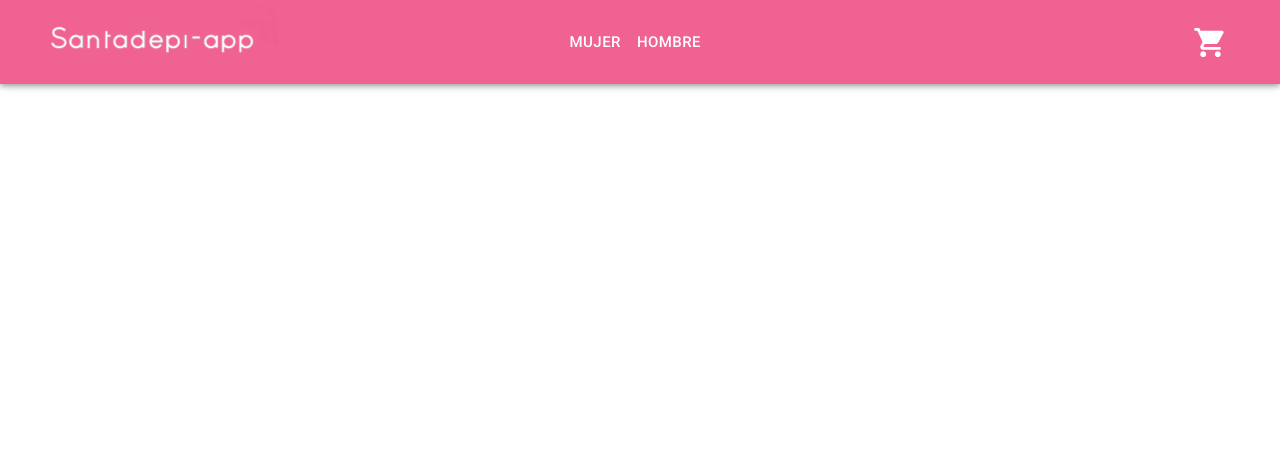
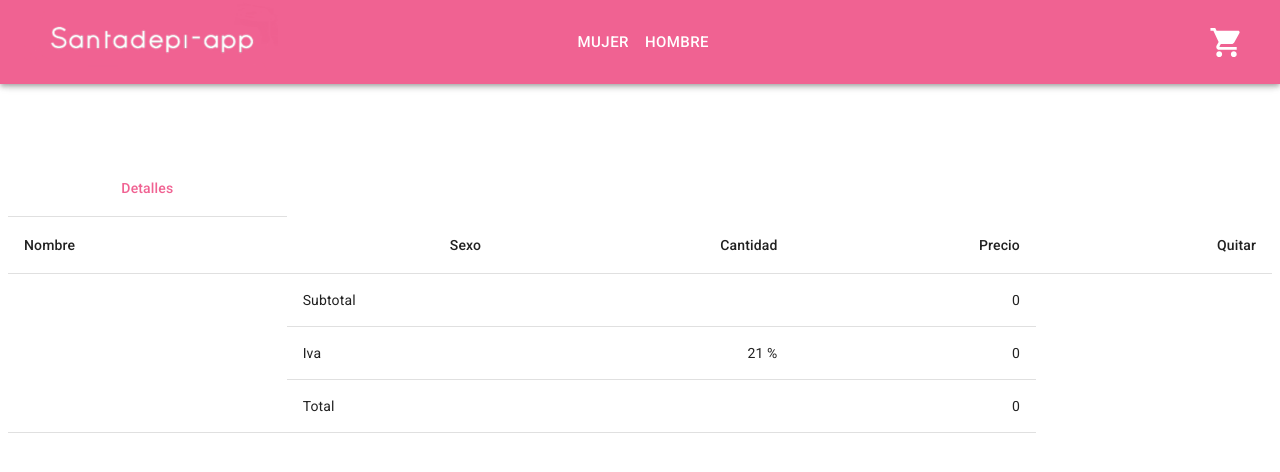
Before and after one commit to w4rfi/santafepi-app, a React (Create React App) app: page /cart in a window 1280 px wide. Before the commit this address had no page. Shown: the top 472 px of the page. Built offline with nearby package versions, Linux system fonts and the light colour scheme.

Commit message:
add Cart

```diff
--- a/src/App.js
+++ b/src/App.js
@@ -5,6 +5,7 @@ import Home from "./components/Home"
 import ItemListContainer from './components/ItemListContainer'
 import ItemDetailContainer from './components/ItemDetailContainer';
 import { CartContextProvider } from "./components/context/CartContext";
+import Cart from "./components/Cart";
 
 
 
@@ -18,6 +19,7 @@ function App() {
         <Route exact path='/' element={<Home greeting='SantaDepi' />} />
         <Route exact path='/category/:sexo' element={<ItemListContainer />} />
         <Route exact path='/item/:id' element={<ItemDetailContainer />} />
+        <Route exact path='/cart' element={ <Cart /> } />
       </Routes>
       </CartContextProvider>
     </Router>
--- /dev/null
+++ b/src/components/Cart.js
@@ -0,0 +1,81 @@
+import { Table, TableBody, TableCell, TableContainer, TableHead, TableRow, Paper, Tooltip, IconButton, Box} from '@mui/material';
+import DeleteIcon from '@mui/icons-material/Delete';
+import { useCartContext } from './context/CartContext';
+
+
+
+
+const Cart = () => {
+
+    const { cart, clear, removeItem } = useCartContext();
+
+    const amount = cart.reduce((acc, zonas) => acc + zonas.precio,0);
+
+    const iva = 0.21;
+
+    const addIva = amount * iva;
+
+    const totalAmount = amount + addIva;
+
+    console.log(cart)
+
+
+    return (
+        <Box sx={{color:'#f06292'}}>
+        <TableContainer  sx={{mt: 20}} >
+            <Table sx={{ minWidth: 500 }} aria-label="spanning table">
+                <TableHead >
+                    <TableRow >
+                        <TableCell align="center" sx={{textAlign:'center', color:'#f06292'}}>
+                            Detalles
+                        </TableCell>
+                    </TableRow>
+                    <TableRow>
+                        <TableCell >Nombre</TableCell>
+                        <TableCell align="right" >Sexo</TableCell>
+                        <TableCell align="right" >Cantidad</TableCell>
+                        <TableCell align="right" >Precio</TableCell>
+                        <TableCell align="right" >Quitar</TableCell>
+                    </TableRow>
+                </TableHead>
+                <TableBody >
+                    {cart.map((zonas) => (
+                        <TableRow key={zonas.id} >
+                            <TableCell >{zonas.zona}</TableCell>
+                            <TableCell align="right" >{zonas.sexo}</TableCell>
+                            <TableCell align="right" >{zonas.quantity}</TableCell>
+                            <TableCell align="right" >{zonas.precio}</TableCell>
+                            <TableCell align='right' >
+                            <Tooltip title="Delete">
+                            <IconButton>
+                                <DeleteIcon />
+                            </IconButton>
+                            </Tooltip>
+                            </TableCell>
+                        </TableRow>
+                    ))}
+
+                    <TableRow>
+                        <TableCell rowSpan={3} />
+                        <TableCell colSpan={2}>Subtotal</TableCell>
+                        <TableCell align="right">{amount}
+                        </TableCell>
+                    </TableRow>
+                    <TableRow>
+                        <TableCell>Iva</TableCell>
+                        <TableCell align="right">{`${(iva * 100).toFixed(0)} %`}
+                        </TableCell>
+                        <TableCell align="right">{addIva}</TableCell>
+                    </TableRow>
+                    <TableRow>
+                        <TableCell colSpan={2}>Total</TableCell>
+                        <TableCell align="right">{totalAmount}</TableCell>
+                    </TableRow>
+                </TableBody>
+            </Table>
+        </TableContainer>
+        </Box>
+    );
+}
+
+export default Cart;
--- a/src/components/CartWidget.js
+++ b/src/components/CartWidget.js
@@ -1,11 +1,22 @@
 import IconButton from '@mui/material/IconButton';
+import { Badge } from '@mui/material';
 import ShoppingCartIcon from '@mui/icons-material/ShoppingCart';
+import { useCartContext } from './context/CartContext';
 
 
 const CartWidget = () => {
+
+    const { cart } = useCartContext();
+
+    const totalQuantity = cart.reduce((acc, my) => acc + my.quantity,0);
+
+    console.log(totalQuantity)
+
     return(
-        <IconButton size="large" edge="start" color="inherit" aria-label="menu" sx={{ mr: 2 }} >
-        <ShoppingCartIcon sx={{ fontSize: 35 }} />
+        <IconButton size="large" edge="start" color="inherit" aria-label="menu">
+        <Badge badgeContent={totalQuantity}>
+        <ShoppingCartIcon sx={{ fontSize: 35}} /> {''}
+        </Badge>
         </IconButton>
     );
 }
--- a/src/components/EndCountCart.js
+++ b/src/components/EndCountCart.js
@@ -2,6 +2,7 @@ import { Button, ButtonGroup, Box, Badge } from '@mui/material';
 import ShoppingCartIcon from '@mui/icons-material/ShoppingCart';
 import AddIcon from '@mui/icons-material/Add';
 import RemoveIcon from '@mui/icons-material/Remove';
+import { NavLink } from 'react-router-dom';
 
 
 
@@ -23,9 +24,11 @@ const EndCountCart = () => {
                 </Button>
             </ButtonGroup>
             </Box>
+            <NavLink to={'/cart'}>
             <Button sx={{ height:'35px', width:'200px', color:'#f06292', border:'solid 0.5px #f06292' }}>
                 Finalizar compra
             </Button>
+            </NavLink>
         </Box>
     );
 }
--- a/src/components/ItemCount.js
+++ b/src/components/ItemCount.js
@@ -7,7 +7,7 @@ import RemoveIcon from '@mui/icons-material/Remove';
 
 
 
-const CountCart = ({ onAdd, addToCart, stock }) => {
+const CountCart = ({ onAdd, stock }) => {
 
     const [count, setCount] = useState(0)
 
@@ -34,7 +34,7 @@ const CountCart = ({ onAdd, addToCart, stock }) => {
                 </Button>
             </ButtonGroup>
             </Box>
-            <Button onClick={() => { onAdd(count); addToCart()}} sx={{ height:'35px', width:'200px', color:'#f06292', border:'solid 0.5px #f06292' }}>
+            <Button onClick={() => { onAdd(count)}} sx={{ height:'35px', width:'200px', color:'#f06292', border:'solid 0.5px #f06292' }}>
                 Agregar al carrito
             </Button>
         </Box>
--- a/src/components/ItemDetail.js
+++ b/src/components/ItemDetail.js
@@ -12,15 +12,12 @@ const ItemDetail = ({...item}) => {
 
     const { addItem } = useCartContext();
 
-    const onAdd = (push) => {
-        setQuantity(parseInt(push))
-        console.log(quantity)
+    const onAdd = (amount) => {
+        setQuantity(amount)
+        addItem(amount, item)
     }
 
-    const addToCart = () => {
-        addItem(quantity, item)
-    }
-
+    console.log(quantity)
 
     return(
         <Card sx={{ width: 675,
@@ -50,7 +47,7 @@ const ItemDetail = ({...item}) => {
             </Typography>
         </CardContent>
         <CardActions>
-        {quantity > 0 ? <EndCountCart></EndCountCart> : <CountCart addToCart={addToCart} onAdd={onAdd} stock={item.stock} />}
+        {quantity > 0 ? <EndCountCart /> : <CountCart onAdd={onAdd} stock={item.stock} />}
         </CardActions>
         </Card>
     );
```
Also changed, not shown: public/Zones.json (+8 -8 lines).
